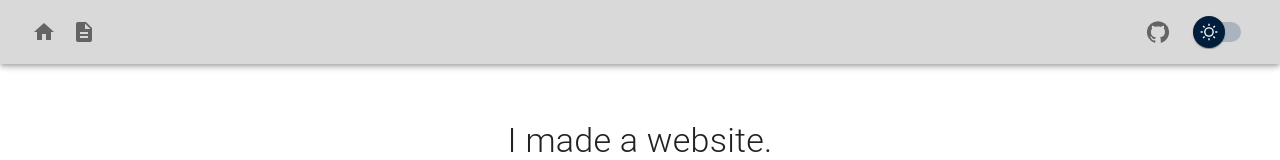
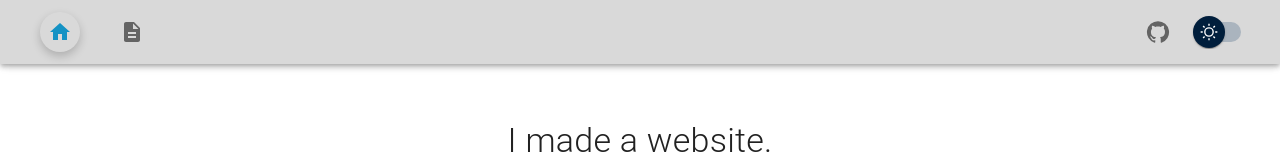
Before and after one commit to LiamPattinson/liampattinson.github.io, a React (Vite) app: page / in a window 1280 px wide. Shown: the top 160 px of the page. Built offline with nearby package versions, Linux system fonts and the light colour scheme.

Commit message:
Highlight current page on topbar, improve spacing

```diff
--- a/src/TopBar.jsx
+++ b/src/TopBar.jsx
@@ -1,9 +1,46 @@
 import { Description as CV, GitHub, Home } from '@mui/icons-material';
-import { AppBar, Box, IconButton, Link, Toolbar } from '@mui/material';
+import { AppBar, Box, IconButton, Toolbar } from '@mui/material';
+import { useEffect, useState } from 'react';
+import { useLocation } from 'react-router-dom';
 
 import DarkModeToggle from './DarkMode.jsx';
 
 export default function TopBar({ darkMode, setDarkMode }) {
+  const location = useLocation();
+  const [currentPath, setCurrentPath] = useState(location.pathname);
+
+  useEffect(() => {
+    console.log('Location changed:', location.pathname);
+    setCurrentPath(location.pathname);
+  }, [location]);
+
+  const boxShadow = (paths) =>
+    paths.some((x) => x === currentPath)
+      ? '0px 4px 10px rgba(0, 0, 0, 0.2)'
+      : null;
+
+  const highlight = (paths) =>
+    paths.some((x) => x === currentPath) ? 'rgb(20, 146, 196)' : null;
+
+  const TopBarIconButton = ({ href, alts, children }) => {
+    alts = alts ?? [];
+    let paths = [...alts, href];
+    href = href.includes('/#') ? href : `/#${href}`;
+    return (
+      <IconButton
+        href={href}
+        sx={{
+          ml: { xs: 1, md: 2 },
+          mr: { xs: 1, md: 2 },
+          color: highlight(paths),
+          boxShadow: boxShadow(paths),
+        }}
+      >
+        {children}
+      </IconButton>
+    );
+  };
+
   return (
     <AppBar
       position="fixed"
@@ -23,12 +60,12 @@ export default function TopBar({ darkMode, setDarkMode }) {
           }}
         >
           <Box>
-            <IconButton href="/#/home">
+            <TopBarIconButton href="/home" alts={['/']}>
               <Home />
-            </IconButton>
-            <IconButton href="/#/cv">
+            </TopBarIconButton>
+            <TopBarIconButton href="/cv">
               <CV />
-            </IconButton>
+            </TopBarIconButton>
           </Box>
           <Box>
             <IconButton href="https://www.github.com/LiamPattinson">
```
